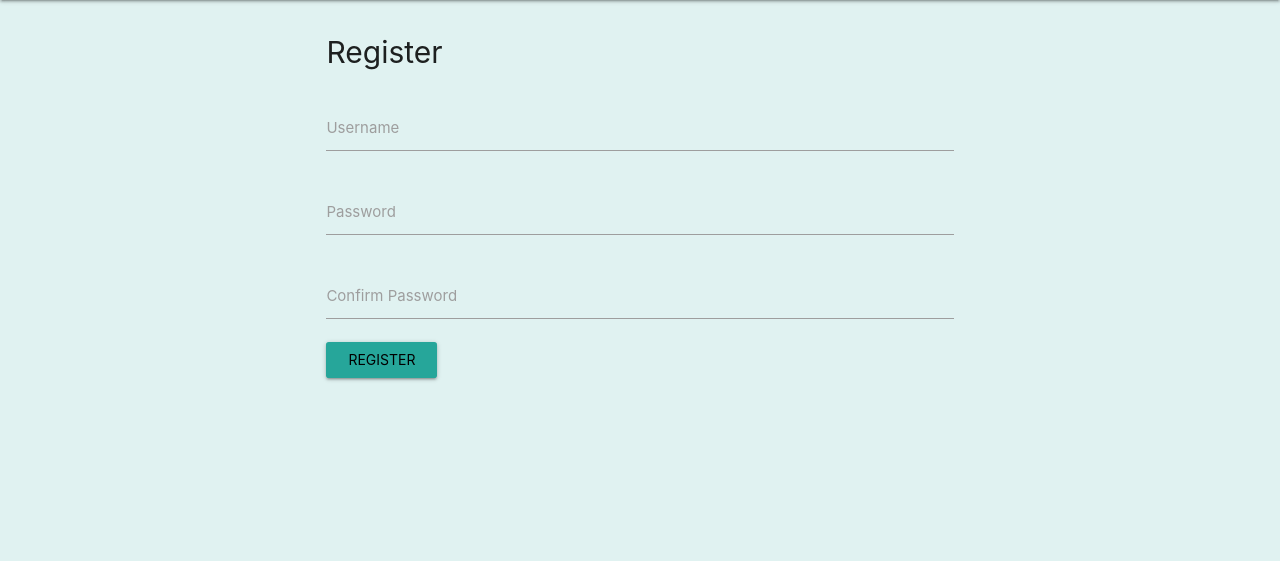
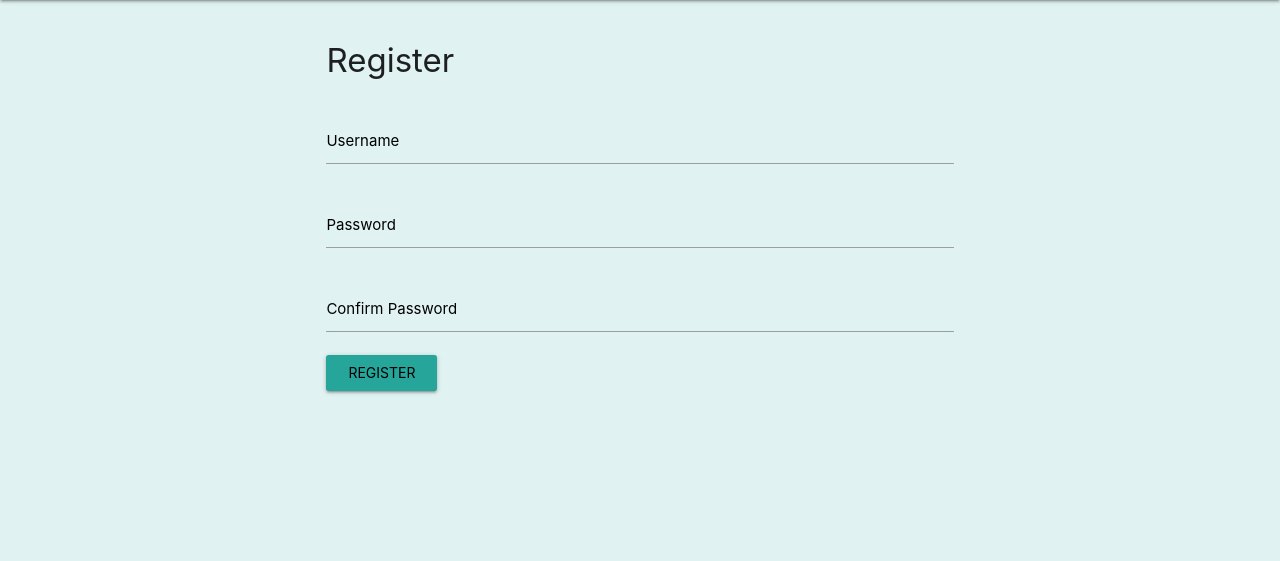
Before and after one commit to cjns/Milestone-3--The-Snail-Hunt, a Flask app: page /register in a window 1280 px wide. Shown: the part 64-625 px from the top of the page. Run offline with Flask 3, Linux system fonts and the light colour scheme; some libraries are stand-ins or nearby versions.

Commit message:
Update styling and page headings.

```diff
--- a/snailmanager/static/css/style.css
+++ b/snailmanager/static/css/style.css
@@ -44,9 +44,13 @@ h6 {
 }
 
 /* Paragraphs */
-
 p {
   color: #004d40;
+}
+
+/* Input Fields */
+.input-field label {
+  color: black;
 }
 
 /* Tables */
@@ -70,6 +74,7 @@ p {
 }
 
 /* Toasts */
+.toast,
 .success-toast {
   background-color: #00897b !important;
   color: #FFFFFFE6 !important;
--- a/snailmanager/templates/home.html
+++ b/snailmanager/templates/home.html
@@ -2,7 +2,7 @@
 {% block content %}
 
 <div class="center-align">
-    <h1 class="light-green-text text-darken-4 center-align">Snail Hunt</h1>
+    <h1 class="center-align">Snail Hunt</h1>
     <p>Welcome to Snail Hunt.</p>
     <p>Snail Hunt is a web app that allows you to store the information from your banded snail populations survey.</p>
     <p>Please see the following resources for help and more information about the survey:</p>
--- a/snailmanager/templates/login.html
+++ b/snailmanager/templates/login.html
@@ -2,7 +2,7 @@
 
 {% block content %}
 <div class="container">
-    <h2>Login</h2>
+    <h1>Login</h1>
     <form action="{{ url_for('login') }}" method="post" class="col s12">
         {{ form.hidden_tag() }}
         <div class="row">
--- a/snailmanager/templates/register.html
+++ b/snailmanager/templates/register.html
@@ -2,12 +2,12 @@
 
 {% block content %}
 <div class="container">
-    <h2>Register</h2>
+    <h1>Register</h1>
     <form action="{{ url_for('register') }}" method="post" class="col s12">
         {{ form.hidden_tag() }}
         <div class="row">
             <div class="input-field col s12">
-                {{ form.username.label(class="active") }}
+                {{ form.username.label(class="active")  }}
                 {{ form.username(class="validate") }}
                 {% for error in form.username.errors %}
                 <span class="helper-text red-text">{{ error }}</span>
--- a/snailmanager/templates/surveys.html
+++ b/snailmanager/templates/surveys.html
@@ -1,7 +1,7 @@
 {% extends "base.html" %}
 {% block content %}
 
-<h1 class="light-green-text text-darken-4 center-align">Surveys</h1>
+<h1 class="center-align">Surveys</h1>
 <div class="row">
   <div class="col s12 center-align">
     <a href="{{ url_for('add_survey') }}" class="btn-large teal darken-1">
```
